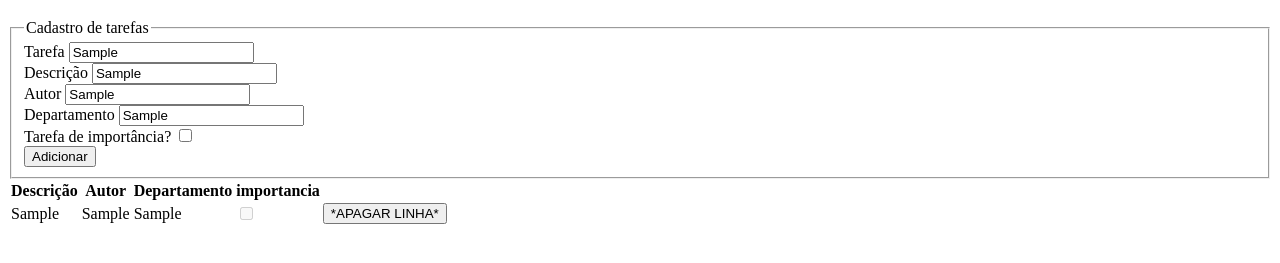
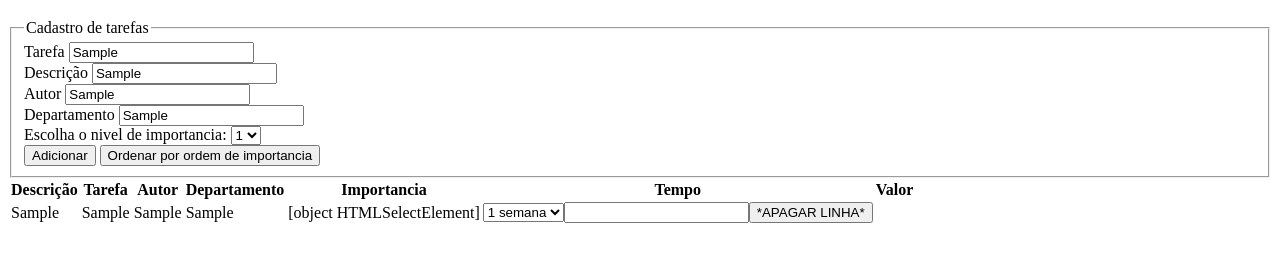
Before and after one commit to 1TDSR-2023/rm551938, a plain HTML site: page Cp-01/index.html in a window 1280 px wide. Both pictures are taken after typing "Sample", "Sample", "Sample", "Sample" into the empty fields and a click on the button "Adicionar". Shown: the part 61-324 px from the top of the page. Drawn offline with Linux system fonts and the light colour scheme.

Commit message:
Prova Finalizada - 6

```diff
--- a/Cp-01/index.html
+++ b/Cp-01/index.html
@@ -32,11 +32,16 @@
                     <input type="text" name="departamento" id="idDepartamento" placeholder="Digite aqui o departamento da sua tarefa..">
                 </div>
                 <div>
-                    <label for="idImportancia">Tarefa de importância? </label>
-                    <input type="checkbox" name="importancia" id="idImportancia">
+                    <label for="idImportancia">Escolha o nivel de importancia:  </label>
+                    <select name="importancia" id="idImportancia">
+                        <option value="1">1</option>
+                        <option value="2">2</option>
+                        <option value="3">3</option>
+                    </select>
                 </div>
                 <div>
                     <button type="submit" id="btnAddItens">Adicionar</button>
+                    <button type="submit" id="btnOrdenar">Ordenar por ordem de importancia</button>
                 </div>
             </fieldset>
         </form>
@@ -47,9 +52,12 @@
         <table id="tabela-tarefas">
             <tr>
                 <th>Descrição</th>
+                <th>Tarefa</th>
                 <th>Autor</th>
                 <th>Departamento</th>
-                <th>importancia</th>
+                <th>Importancia</th>
+                <th>Tempo</th>
+                <th>Valor</th>
             </tr>
 
         </table>
--- a/Cp-01/js/script.js
+++ b/Cp-01/js/script.js
@@ -5,7 +5,10 @@ let listaDepartamentoArray = [];
 let listaImportanciaArray = [];
 let listaTarefasArray = [];
 
+let listaGeral= [];
+
 const botaoAddItens = document.querySelector("#btnAddItens");
+const botaoOrdenar = document.querySelector("#btnOrdenar");
 
 botaoAddItens.addEventListener("click", (evento) => {
 
@@ -14,14 +17,19 @@ botaoAddItens.addEventListener("click", (evento) => {
     const inputDescricao = document.querySelector("#idDescricao");
     const inputAutor = document.querySelector("#idAutor");
     const inputDepartamento = document.querySelector("#idDepartamento");
-    const inputImportancia = document.querySelector("#Importancia");
+    const inputImportancia = document.querySelector("#idImportancia");
     const inputTarefa = document.querySelector("#idTarefa");
+
+    let tarefa = {
+        descricao: inputDescricao.value,
+
+    }
 
     listaDescricaoArray.push(inputDescricao.value);
     listaAutorArray.push(inputAutor.value);
     listaDepartamentoArray.push(inputDepartamento.value);
     listaImportanciaArray.push(inputImportancia);
-    listaTarefasArray.push(inputTarefa);
+    listaTarefasArray.push(inputTarefa.value);
 
     const tabelaDeTarefas = document.querySelector("#tabela-tarefas");
 
@@ -30,29 +38,44 @@ botaoAddItens.addEventListener("click", (evento) => {
     const tdAutor = document.createElement("td");
     const tdDepartamento = document.createElement("td");
     const tdTarefa = document.createElement("td");
-
-
     const tdImporantcia = document.createElement("td");
-    const checkbox = document.createElement("input");
-    checkbox.type = "checkbox";
-    checkbox.disabled = true;
-    tdImporantcia.appendChild(checkbox);
-
-
-
-
 
 
     tdDescricao.textContent = inputDescricao.value;
     tdAutor.textContent = inputAutor.value;
     tdDepartamento.textContent = inputDepartamento.value;
+    tdImporantcia.textContent = inputImportancia;
+    tdTarefa.textContent = inputTarefa.value;
 
+    tr.appendChild(tdTarefa);
     tr.appendChild(tdDescricao);
     tr.appendChild(tdAutor);
     tr.appendChild(tdDepartamento);
     tr.appendChild(tdImporantcia);
 
     tabelaDeTarefas.appendChild(tr);
+
+
+    let selectTempo = document.createElement("select");
+    let optionTempo1Semana = document.createElement("option");
+    let optionTempo1Ano = document.createElement("option");
+    let optionTempo10Anos = document.createElement("option");
+
+
+    optionTempo1Semana.textContent = "1 semana";
+    optionTempo1Ano.textContent = "1 Ano";
+    optionTempo10Anos.textContent = "10 Anos";
+
+    selectTempo.appendChild(optionTempo1Semana);
+    selectTempo.appendChild(optionTempo1Ano);
+    selectTempo.appendChild(optionTempo10Anos);
+
+    tr.appendChild(selectTempo);
+
+
+    let valorTarefa = document.createElement("input");
+    valorTarefa.type = "txt";
+    tr.appendChild(valorTarefa);
 
     let btnPraApagarLinha = document.createElement("button");
 
@@ -62,11 +85,11 @@ botaoAddItens.addEventListener("click", (evento) => {
 
     btnPraApagarLinha.addEventListener("click", (evento) =>{
 
-        let trApaga = e.target.parentNode;
+        let trApaga = evento.target.parentNode;
 
-        console.log(trApaga);
+        trApaga.remove();
+
 
     });
 
-
 });
```
